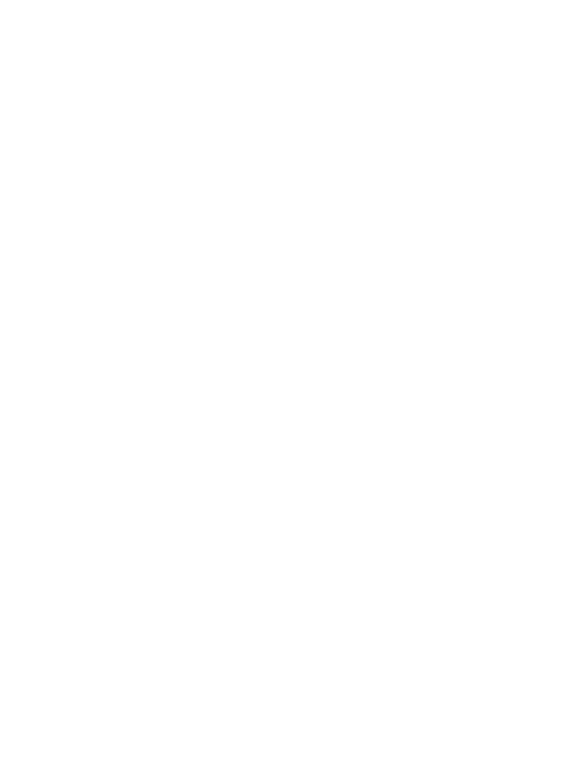
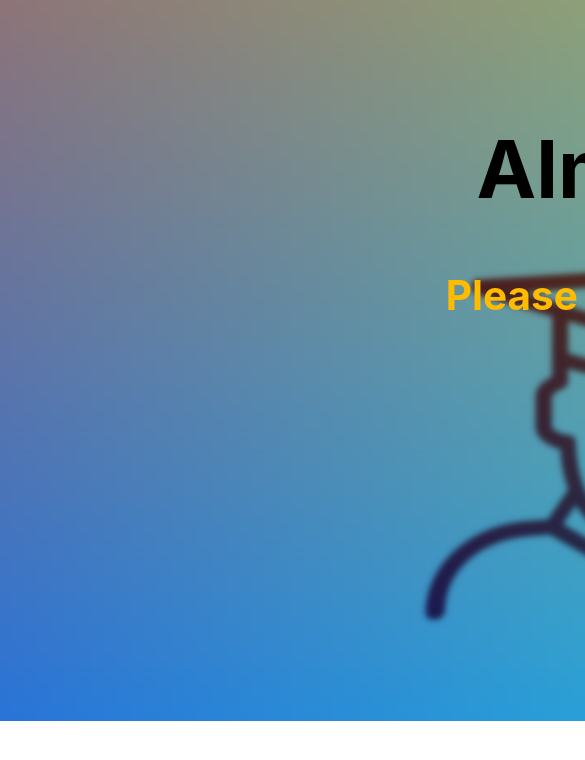
Before and after one commit to GCMate/front-end, a React (Create React App) app: page /phoneEnter in a window 390 px wide. Before the commit this address had no page. Shown: the top 760 px of the page, 585 px wide, since content can reach past the window. Built offline with nearby package versions, Linux system fonts and the light colour scheme.

Commit message:
Implemented phone number input page

```diff
--- a/package.json
+++ b/package.json
@@ -8,6 +8,9 @@
     "@testing-library/user-event": "^13.5.0",
     "react": "^18.2.0",
     "react-dom": "^18.2.0",
+    "react-phone-input-2": "^2.15.1",
+    "react-phone-number-input": "^3.2.11",
+    "react-router-dom": "^6.4.2",
     "react-scripts": "5.0.1",
     "web-vitals": "^2.1.4"
   },
--- a/src/App.js
+++ b/src/App.js
@@ -1,19 +1,19 @@
-import React, { useState } from 'react';
+import React from 'react';
 import {BrowserRouter as Router, Routes, Route} from 'react-router-dom';
-import gcmateLogo from './img/GCMateIcon.png';
-import MouseIcon from './img/CompMouse.png';
+import './App.css';
 import RINInput from "./pages/RINInput"
 import About from "./pages/About";
-import './App.css';
+import PhoneEnter from "./pages/PhoneEnter"
+
 
 
 const App = () => {
-
   return (
     <Router>
       <Routes>
         <Route path="/" element={<RINInput />} />
         <Route path="about" element={<About />} />
+        <Route path="phoneEnter" element={<PhoneEnter />} />
       </Routes>
     </Router>
   );
--- /dev/null
+++ b/src/pages/PhoneEnter.css
@@ -0,0 +1,42 @@
+.PhoneEnter {
+    justify-content: center;
+    text-align: center;
+    align-items: center;
+}
+
+.Title {
+    margin-top: 120px;
+    font-size: 40px;
+    right: 200px;
+    font-weight: bold;
+}
+
+.Prompt {
+    font-weight: bold;
+    font-size: 27px;
+}
+
+.flag-dropdown {
+    left: 600px;
+}
+
+.LearnIcon {
+    margin-top: 140px;
+    color: darkblue;
+}
+
+.LastWord {
+    color: darkmagenta;
+}
+
+.PromptText {
+    color: rgb(255, 187, 0)
+}
+
+.PromptTextInvalid {
+    color: red
+}
+
+.PN {
+    color: rgb(186, 244, 40)
+}
--- /dev/null
+++ b/src/pages/PhoneEnter.js
@@ -0,0 +1,76 @@
+import React, { useState } from 'react';
+import gcmateLogo from '../img/GCMateIcon.png';
+import MouseIcon from '../img/CompMouse.png';
+import {BrowserRouter as Router, Link} from 'react-router-dom';
+import PhoneInput from 'react-phone-input-2'
+import 'react-phone-input-2/lib/style.css'
+import './PhoneEnter.css';
+
+const PhoneEnter = () => {
+    const [phoneNum, setPhoneNum] = useState(null);
+    /* validRIN = 0 --> Phone number hasn't been inputted yet, Display original text
+     * validRIN = 1 --> Phone number, Display "Invalid phone number" text
+     * validRIN = 2 --> Phone number is valid, Go to Phone Number Validation page
+     */
+    const [validPhoneNum, setValidPhoneNum] = useState(0);
+    // Checks whether the user's mouse is hovering over an object or not
+    const [hover, setHover] = useState(false);
+    const [test, setTest] = useState(0);
+
+    function checkValidPhoneNum() {
+        if (phoneNum.length < 10) { setValidPhoneNum(1) }
+        else { setValidPhoneNum(2) }
+    }
+
+    function boop() {
+        setTest(1);
+    }
+    function foo() {
+        setTest(2);
+    }
+
+    return (
+        <div className="PhoneEnter" style={{
+          position: 'absolute',
+          backgroundImage: 'url('+gcmateLogo+')',
+          backgroundSize: "cover",
+          height: "721px",
+          width: "1535px"
+        }}>
+
+          <div className="Title"><h1> Almost
+            <span className="LastWord"> there...</span> </h1></div>
+
+          <div className="Prompt">
+              {validPhoneNum === 0 && <h2 className="PromptText">
+                Please enter your <span className="PN">phone number </span></h2> }
+              {validPhoneNum === 1 && <h2 className="PromptTextInvalid">Invalid phone number. Please try again. </h2>}
+
+          </div>
+
+          <PhoneInput className="PhoneTextInput"
+            onlyCountries={['us']}
+            country={'us'}
+            value={phoneNum}
+            onChange={setPhoneNum}/>
+
+          {<button onClick={()=> {checkValidPhoneNum();} }> SUBMIT </button>}
+
+          <div className="LearnIcon" >
+            <Link to="/about">
+            <img
+              onMouseEnter={() => setHover(true)}
+              onMouseLeave={() => setHover(false)}
+              src={MouseIcon} width="40" alt="mouse"/>
+              </Link>
+            { hover &&
+              (<h1> LEARN MORE </h1>)}
+
+          </div>
+
+        </div>
+
+      );
+};
+
+export default PhoneEnter;
--- a/src/pages/RINInput.css
+++ b/src/pages/RINInput.css
@@ -28,7 +28,7 @@
     color: darkmagenta;
 }
 
-.PromptText {
+.PromptTextRIN {
     color: rgb(171, 241, 41)
 }
 
--- a/src/pages/RINInput.js
+++ b/src/pages/RINInput.js
@@ -1,17 +1,17 @@
 import React, { useState } from 'react';
 import gcmateLogo from '../img/GCMateIcon.png';
 import MouseIcon from '../img/CompMouse.png';
+import {Navigate, BrowserRouter as Router, Link} from 'react-router-dom';
 import './RINInput.css';
-import {BrowserRouter as Router, Link} from 'react-router-dom';
-import { isValidInputTimeValue } from '@testing-library/user-event/dist/utils';
 
 const RINInput = () => {
     const [rin, setRIN] = useState(null);
     /* validRIN = 0 --> RIN hasn't been inputted yet, Display original text
-     * validRIN = 1 --> RIN is invalid, Display "Invalid RIN text"
+     * validRIN = 1 --> RIN is invalid, Display "Invalid RIN" text
      * validRIN = 2 --> RIN is valid, Go to Phone Number Input page
      */
     const [validRIN, setValidRIN] = useState(0);
+    const [nextPage, setNextPage] = useState(false);
     // Checks whether the user's mouse is hovering over an object or not
     const [hover, setHover] = useState(false);
 
@@ -23,16 +23,18 @@
     // Checks if the RIN is integer
     // + CHANGE LATER TO WORK WITH BACKEND
     function isInt(val) {
-      return !isNaN(val) &&
-             parseInt(Number(val)) == val &&
-             !isNaN(parseInt(val, 10));
+      return !isNaN(+val);
     }
 
     function checkValidRIN(r) {
       if (isInt(r)) {
-        if (r.length == 9) { setValidRIN(2) }
+        console.log("INTEGER")
+        if (r.length === 9) {
+          setNextPage(true);
+        }
       }
-      setValidRIN(1)
+
+      else { setValidRIN(1) }
     }
 
     return (
@@ -49,12 +51,14 @@
             <span className="LastWord"> GCMate</span>! </h1></div>
 
           <div className="Prompt">
-              {validRIN == 0 && <h2 className="PromptText">Please enter your RIN</h2> }
-              {validRIN == 1 && <h2 className="PromptTextInvalid">Invalid RIN. Please try again. </h2>}
+              {validRIN === 0 && <h2 className="PromptTextRIN">Please enter your RIN</h2> }
+              {validRIN === 1 && <h2 className="PromptTextInvalid">Invalid RIN. Please try again. </h2>}
+
           </div>
           <div className="Input">
               <input type="text" onChange={getRIN}/>
-              <button onClick={()=> {setRIN(true); checkValidRIN(rin)} }> SUBMIT </button>
+              <button onClick={()=> {setRIN(true); checkValidRIN(rin);} }> SUBMIT </button>
+              {nextPage && <Navigate replace to="/phoneEnter"/>}
           </div>
           <div className="LearnIcon" >
             <Link to="/about">
```
Also changed, not shown: src/pages/PhoneInput.css (deleted), src/pages/PhoneInput.js (deleted), 1 other file (tests, documents, lock files or other folders).
